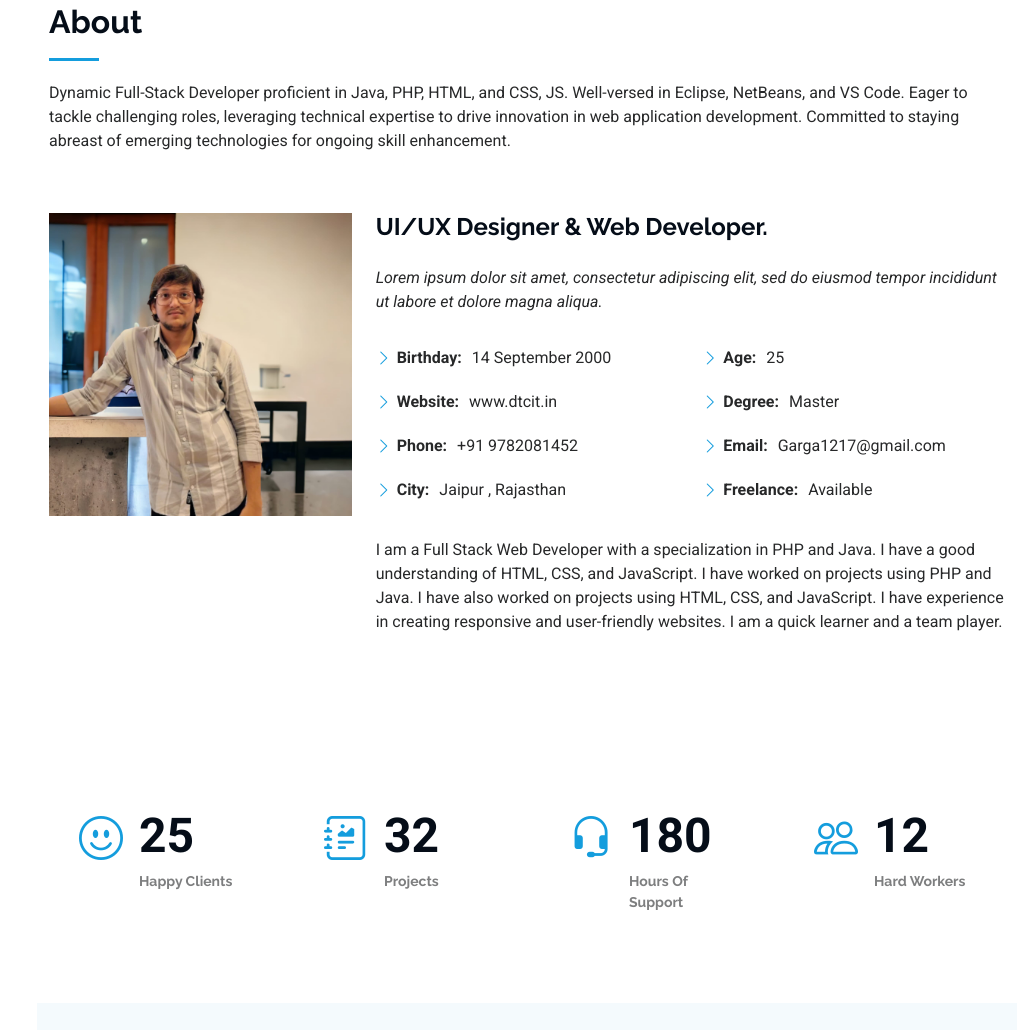
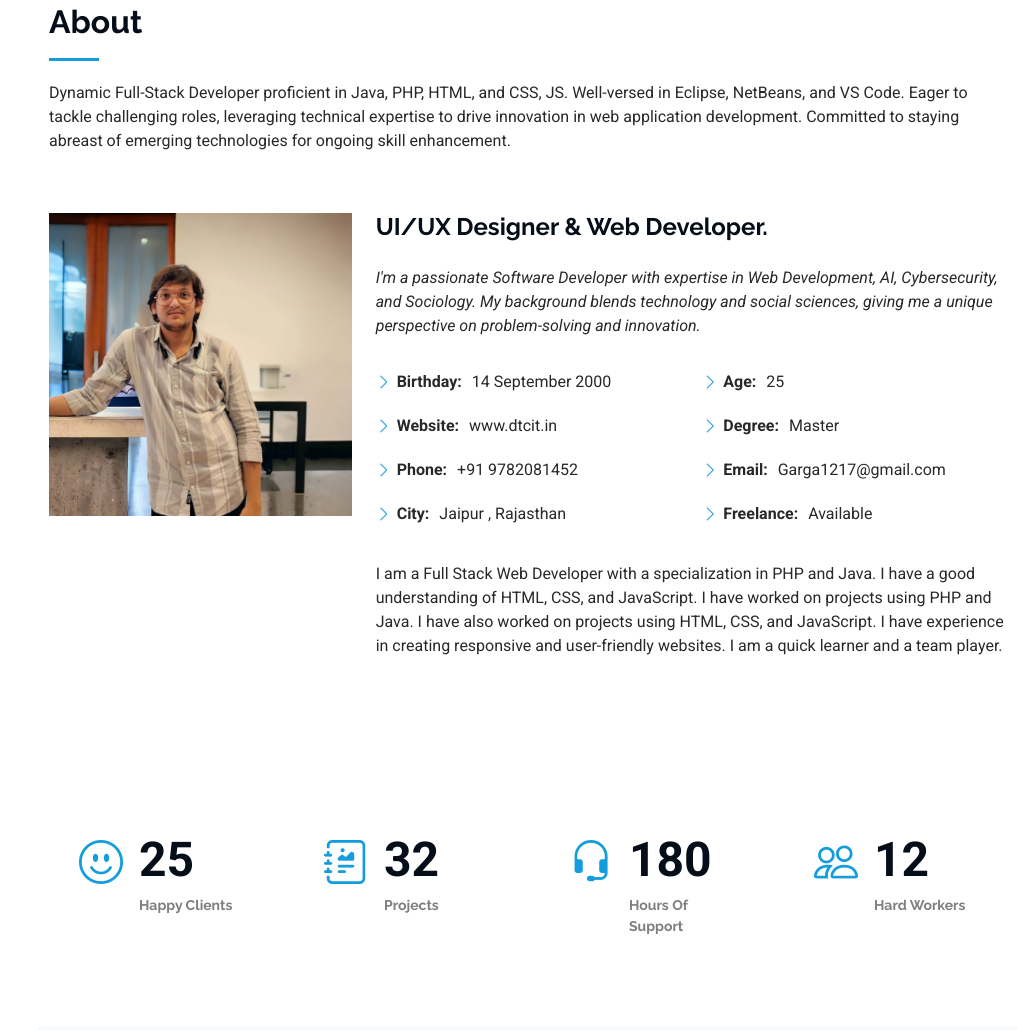
Before and after one commit to ankitagr09/ankitagr09.github.io, a plain HTML site: page index.html in a window 1280 px wide. Shown: the part 857-1887 px from the top of the page, without its empty margins (263-1280 px from the left). Drawn offline with Linux system fonts and the light colour scheme.

Commit message:
Update index.html
Updated About us Lorem Description

```diff
--- a/index.html
+++ b/index.html
@@ -118,9 +118,7 @@
           <div class="col-lg-8 content">
             <h2>UI/UX Designer &amp; Web Developer.</h2>
             <p class="fst-italic py-3">
-              Lorem ipsum dolor sit amet, consectetur adipiscing elit, sed do eiusmod tempor incididunt ut labore et
-              dolore
-              magna aliqua.
+              I'm a passionate Software Developer with expertise in Web Development, AI, Cybersecurity, and Sociology. My background blends technology and social sciences, giving me a unique perspective on problem-solving and innovation.
             </p>
             <div class="row">
               <div class="col-lg-6">
```
